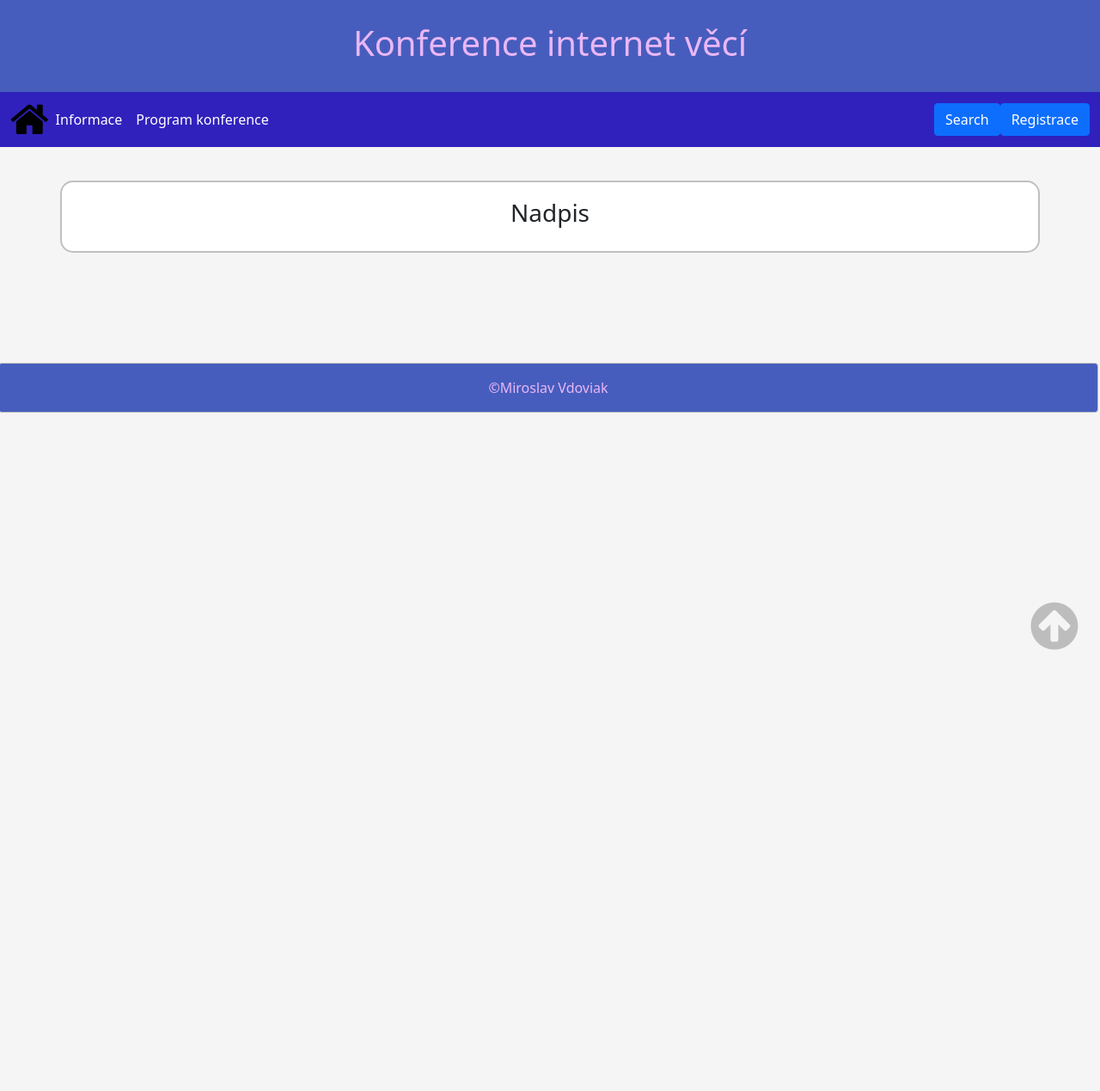
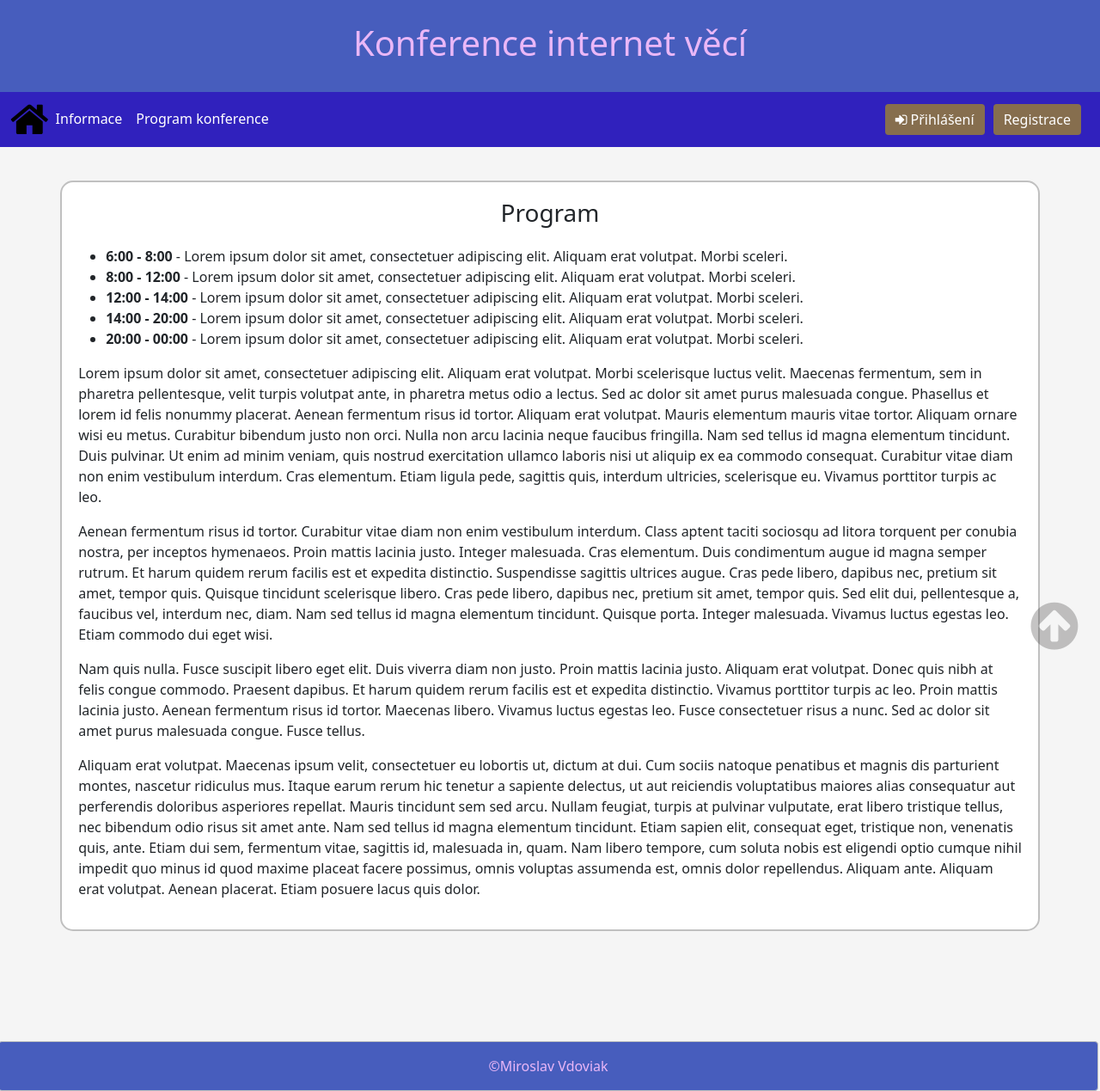
Before and after one commit to MiraVdov/semestralka-web, a PHP site: page /program.html in a window 1280 px wide. Shown: the whole page at 86% size. Before the commit the page ends 756 px from the top, so only its background shows below. Run offline with PHP 8.4, Linux system fonts and the light colour scheme.

Commit message:
pridani policek do menu

```diff
--- a/index.html
+++ b/index.html
@@ -9,7 +9,7 @@
   <!--Imports-->
   <link rel="stylesheet" href="bootstrap-5.0.2-dist/css/bootstrap.min.css">
   <link rel="stylesheet" href="font-awesome-4.7.0/css/font-awesome.min.css">
-  <link rel="stylesheet" href="style.css?version=1.4">
+  <link rel="stylesheet" href="style.css?version=1.3">
 
   <!--Logo and title-->
   <title>Internet věcí</title>
@@ -33,10 +33,10 @@
       <div class="collapse navbar-collapse" id="navbarNavDropdown">
         <ul class="navbar-nav me-auto">
           <li class="nav-item">
-            <a class="nav-link active" aria-current="page" href="index.html">Informace</a>
+            <a class="nav-link active underline" aria-current="page" href="index.html">Informace</a>
           </li>
           <li class="nav-item">
-            <a class="nav-link" href="program.html">Program konference</a>
+            <a class="nav-link underline" href="program.html">Program konference</a>
           </li>
         </ul>
         <form class="d-flex">
--- a/program.html
+++ b/program.html
@@ -9,7 +9,7 @@
     <!--Imports-->
     <link rel="stylesheet" href="bootstrap-5.0.2-dist/css/bootstrap.min.css">
     <link rel="stylesheet" href="font-awesome-4.7.0/css/font-awesome.min.css">
-    <link rel="stylesheet" href="style.css?version=1.5">
+    <link rel="stylesheet" href="style.css?version=1.3">
 
     <!--Logo and title-->
     <title>Internet věcí</title>
@@ -33,24 +33,70 @@
             <div class="collapse navbar-collapse" id="navbarNavDropdown">
                 <ul class="navbar-nav me-auto">
                     <li class="nav-item">
-                        <a class="nav-link active" aria-current="page" href="index.html">Informace</a>
+                        <a class="nav-link active underline" aria-current="page" href="index.html">Informace</a>
                     </li>
                     <li class="nav-item">
-                        <a class="nav-link" href="program.html">Program konference</a>
+                        <a class="nav-link underline" href="program.html">Program konference</a>
                     </li>
                 </ul>
                 <form class="d-flex">
-                    <button class="btn btn-primary" type="button">Search</button>
-                    <button class="btn btn-primary" type="button"
-                        onclick="location.href='registration.php'">Registrace</button>
-                </form>
+                    <button class="btn btn-primary moveMenuButton" type="button"><span class="fa fa-sign-in"></span>
+                      Přihlášení</button>
+                    <button class="btn btn-primary moveMenuButton" type="button"
+                      onclick="location.href='registration.php'">Registrace</button>
+                  </form>
             </div>
         </div>
     </nav>
 
+
+
+
+
+
     <!--Body-->
     <div class="container">
-        <h3>Nadpis</h3>
+        <h3>Program</h3>
+
+        <ul>
+            <li><strong>6:00 - 8:00</strong> - Lorem ipsum dolor sit amet, consectetuer adipiscing elit. Aliquam erat volutpat. Morbi sceleri.</li>
+            <li><strong>8:00 - 12:00</strong> - Lorem ipsum dolor sit amet, consectetuer adipiscing elit. Aliquam erat volutpat. Morbi sceleri.</li>
+            <li><strong>12:00 - 14:00</strong> - Lorem ipsum dolor sit amet, consectetuer adipiscing elit. Aliquam erat volutpat. Morbi sceleri.</li>
+            <li><strong>14:00 - 20:00</strong> - Lorem ipsum dolor sit amet, consectetuer adipiscing elit. Aliquam erat volutpat. Morbi sceleri.</li>
+            <li><strong>20:00 - 00:00</strong> - Lorem ipsum dolor sit amet, consectetuer adipiscing elit. Aliquam erat volutpat. Morbi sceleri.</li>
+        </ul>
+        <p>Lorem ipsum dolor sit amet, consectetuer adipiscing elit. Aliquam erat volutpat. Morbi scelerisque luctus velit.
+            Maecenas fermentum, sem in pharetra pellentesque, velit turpis volutpat ante, in pharetra metus odio a lectus. Sed
+            ac dolor sit amet purus malesuada congue. Phasellus et lorem id felis nonummy placerat. Aenean fermentum risus id
+            tortor. Aliquam erat volutpat. Mauris elementum mauris vitae tortor. Aliquam ornare wisi eu metus. Curabitur
+            bibendum justo non orci. Nulla non arcu lacinia neque faucibus fringilla. Nam sed tellus id magna elementum
+            tincidunt. Duis pulvinar. Ut enim ad minim veniam, quis nostrud exercitation ullamco laboris nisi ut aliquip ex ea
+            commodo consequat. Curabitur vitae diam non enim vestibulum interdum. Cras elementum. Etiam ligula pede, sagittis
+            quis, interdum ultricies, scelerisque eu. Vivamus porttitor turpis ac leo.</p>
+
+          <p>Aenean fermentum risus id tortor. Curabitur vitae diam non enim vestibulum interdum. Class aptent taciti sociosqu
+            ad litora torquent per conubia nostra, per inceptos hymenaeos. Proin mattis lacinia justo. Integer malesuada. Cras
+            elementum. Duis condimentum augue id magna semper rutrum. Et harum quidem rerum facilis est et expedita
+            distinctio. Suspendisse sagittis ultrices augue. Cras pede libero, dapibus nec, pretium sit amet, tempor quis.
+            Quisque tincidunt scelerisque libero. Cras pede libero, dapibus nec, pretium sit amet, tempor quis. Sed elit dui,
+            pellentesque a, faucibus vel, interdum nec, diam. Nam sed tellus id magna elementum tincidunt. Quisque porta.
+            Integer malesuada. Vivamus luctus egestas leo. Etiam commodo dui eget wisi.</p>
+
+          <p>Nam quis nulla. Fusce suscipit libero eget elit. Duis viverra diam non justo. Proin mattis lacinia justo. Aliquam
+            erat volutpat. Donec quis nibh at felis congue commodo. Praesent dapibus. Et harum quidem rerum facilis est et
+            expedita distinctio. Vivamus porttitor turpis ac leo. Proin mattis lacinia justo. Aenean fermentum risus id
+            tortor. Maecenas libero. Vivamus luctus egestas leo. Fusce consectetuer risus a nunc. Sed ac dolor sit amet purus
+            malesuada congue. Fusce tellus.</p>
+
+          <p>Aliquam erat volutpat. Maecenas ipsum velit, consectetuer eu lobortis ut, dictum at dui. Cum sociis natoque
+            penatibus et magnis dis parturient montes, nascetur ridiculus mus. Itaque earum rerum hic tenetur a sapiente
+            delectus, ut aut reiciendis voluptatibus maiores alias consequatur aut perferendis doloribus asperiores repellat.
+            Mauris tincidunt sem sed arcu. Nullam feugiat, turpis at pulvinar vulputate, erat libero tristique tellus, nec
+            bibendum odio risus sit amet ante. Nam sed tellus id magna elementum tincidunt. Etiam sapien elit, consequat eget,
+            tristique non, venenatis quis, ante. Etiam dui sem, fermentum vitae, sagittis id, malesuada in, quam. Nam libero
+            tempore, cum soluta nobis est eligendi optio cumque nihil impedit quo minus id quod maxime placeat facere
+            possimus, omnis voluptas assumenda est, omnis dolor repellendus. Aliquam ante. Aliquam erat volutpat. Aenean
+            placerat. Etiam posuere lacus quis dolor.</p>
 
     </div>
 
--- a/style.css
+++ b/style.css
@@ -10,6 +10,7 @@
     text-decoration: none;
     color: black;
     cursor: pointer;
+    transition-duration: 0.2s;
 }
 
 body{
@@ -23,11 +24,18 @@ body{
 }
 
 #home:hover{
-    color: orange;
+    color: rgb(194, 151, 223);
+    transition-duration: 0.2s;
 }
 
 .nav-link{
     color:white !important;
+    transition-duration: 0.2s;
+}
+
+.nav-link:hover{
+    color:rgb(194, 151, 223) !important;
+    transition-duration: 0.2s;
 }
 
 #form{
@@ -78,6 +86,7 @@ footer{
 
 h3{
     text-align: center;
+    margin-bottom: 2%;
 }
 
 #arrow{
@@ -106,3 +115,21 @@ h2{
     margin-top: 1%;
     margin-bottom: -1%;
 }
+
+.underline{position:relative;
+    text-decoration:none;
+    display:inline-block;
+    }
+
+.underline:after{
+    display:block;
+    content: '';
+    border-bottom: solid 3px rgb(187, 226, 15);
+    transform: scaleX(0);
+    transition: transform 400ms ease-in-out;
+    transform-origin:100% 50%;
+  }
+.underline:hover:after {
+    transform: scaleX(1);
+    transform-origin:0 50%;
+  }
```
Also changed, not shown: registration.php (+6 -4 lines).
